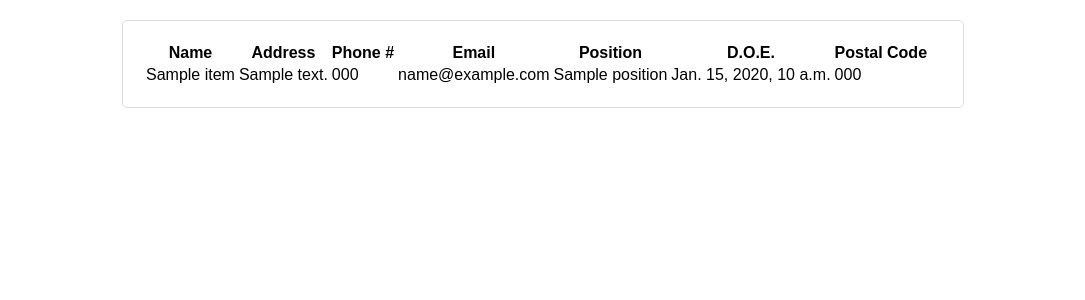
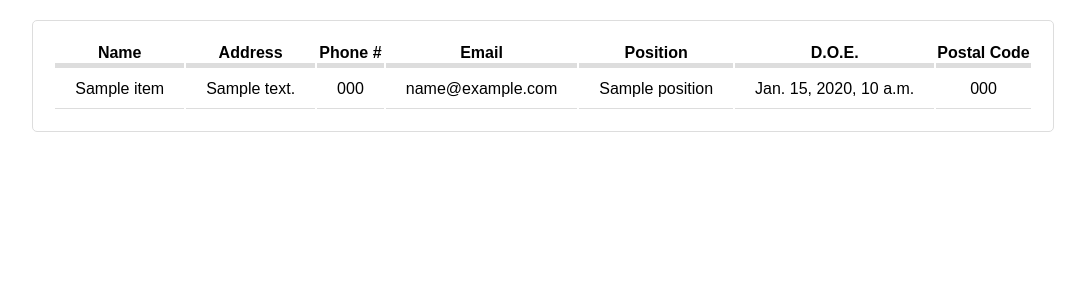
Before and after one commit to woodymorrice/crewflow, a Django app: template main/templates/main/viewEmployees.html in a window 1280 px wide. Shown: the part 57-357 px from the top of the page, without its empty margins (97-1182 px from the left). Run offline with Django 3.2, Linux system fonts and the light colour scheme; the template is opened without the code that fills it: most values are stand-ins (such as "Sample title", 1, 10 or a date in 2020).

Commit message:
made viewEmployees.html a little nicer by adding padding and grid lines to table, also made each entry highlight on hover

```diff
--- a/main/templates/main/viewEmployees.html
+++ b/main/templates/main/viewEmployees.html
@@ -21,8 +21,29 @@
             margin: 0;
         }
 
+        tr {
+            text-align: center;
+        }
+
+        tr:hover {
+            background-color: red;
+        }
+
+        td {
+            border-bottom: 1px solid #dddddd;
+            padding-bottom: 10px;
+            padding-top: 10px;
+            padding-right: 20px;
+            padding-left: 20px;
+        }
+
+        th {
+            border-bottom: 5px solid #dddddd;
+        }
+
         main {
-            max-width: 800px;
+
+            max-width: max-content;
             margin: 20px auto;
             padding: 20px;
             border: 1px solid #ddd;
```
